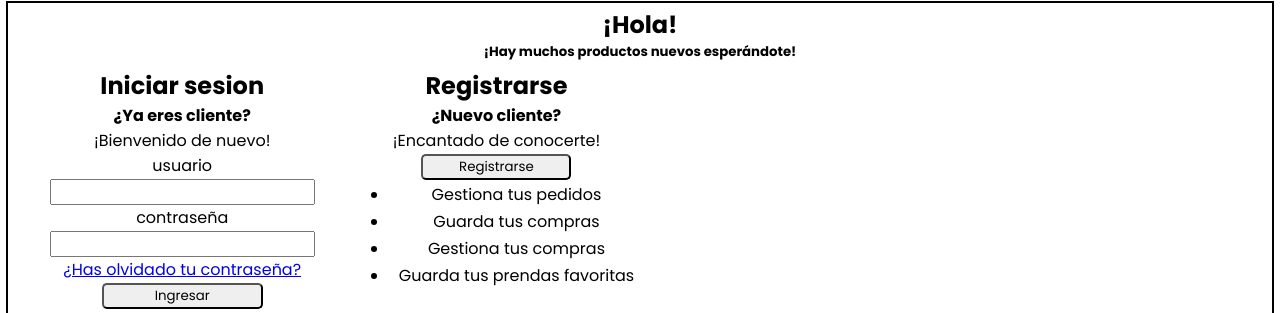
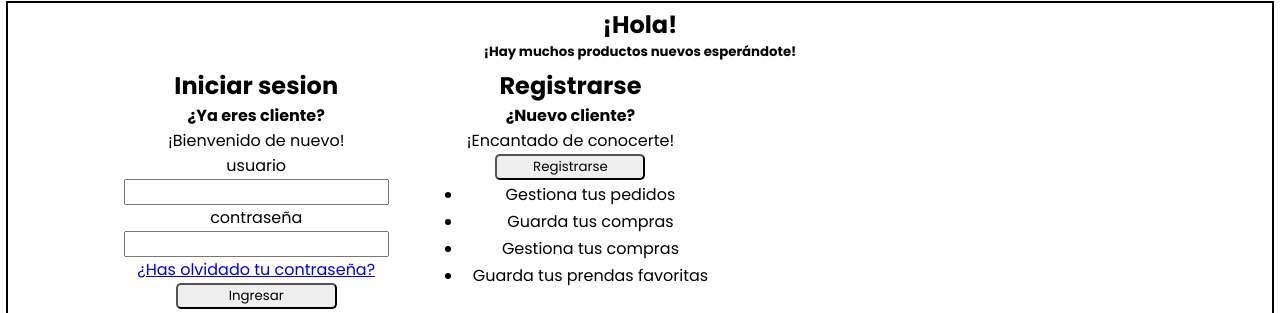
Before and after one commit to lean9ema/G12_LSKV_FC_, a website: page views/login.html in a window 1280 px wide. Shown: the part 61-374 px from the top of the page. Drawn offline with Linux system fonts and the light colour scheme; a web font is replaced by a local one.

Commit message:
Sharon-arreglo en el main

```diff
--- a/public/css/login.css
+++ b/public/css/login.css
@@ -91,6 +91,10 @@ main{
     padding: 4px;
 
 
+}
+main section{
+    align-items: center;
+    align-content: center;
 }
 main section .cuerpo{
     margin: 6px;
@@ -304,6 +308,7 @@ footer{
     }
     main section .cuerpo {
        display: inline-block;
+       margin-left: 80px;
 
     }
     main section .cuerpo .login {
```
